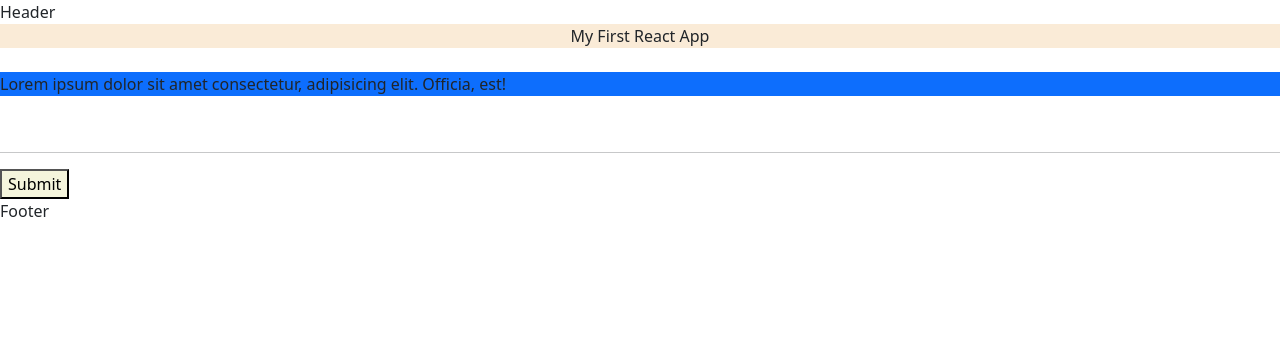
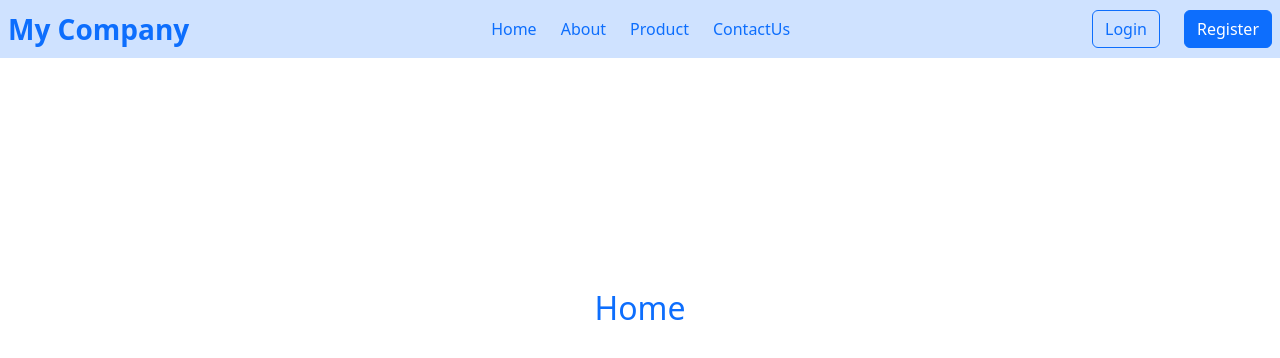
Before and after one commit to Ayush2004-web/Frontend, a React (Vite) app in the folder MyFirstReactApp/: page / in a window 1280 px wide. Shown: the top 358 px of the page. Built offline with nearby package versions, Linux system fonts and the light colour scheme.

Commit message:
New Topic React-Router-Dom , and made an header with the help of this topic

```diff
--- a/MyFirstReactApp/package.json
+++ b/MyFirstReactApp/package.json
@@ -12,7 +12,8 @@
   "dependencies": {
     "bootstrap": "^5.3.8",
     "react": "^19.2.6",
-    "react-dom": "^19.2.6"
+    "react-dom": "^19.2.6",
+    "react-router-dom": "^7.16.0"
   },
   "devDependencies": {
     "@eslint/js": "^10.0.1",
--- a/MyFirstReactApp/src/App.jsx
+++ b/MyFirstReactApp/src/App.jsx
@@ -1,20 +1,34 @@
 import React from "react";
 import Header from "./components/Header";
 import Footer from "./components/Footer";
+import Home from "./Pages/Home"
+import About from "./Pages/About"
+import ContactUs from "./Pages/ContactUs"
+import Product from "./Pages/Product"
+import Login from "./Pages/LogIn"
+import Registration from "./Pages/Registeration"
+
+import { BrowserRouter , Routes , Route } from "react-router-dom";
+import LogIn from "./Pages/LogIn";
 
 function App() {
   return (
     <>
-    <Header/>
-      <div id="AB">My First React App </div>
-      <br />
-     <p className="bg-primary">
-     Lorem ipsum dolor sit amet consectetur, adipisicing elit. Officia, est!
-     </p>
-      <br />
-      <hr />
-      <button type="submit" id="A" className="d-flex justify-content-center align-middle">Submit</button>
-      <Footer/>
+    <BrowserRouter>
+     <Header/>
+
+     <Routes>
+      <Route path="/" element={<Home/>}/>
+      <Route path="/about" element={<About/>}/>
+      <Route path="/product" element={<Product/>}/>
+      <Route path="/contact-us" element={<ContactUs/>}/>
+      <Route path="/login" element={<LogIn/>}/>
+      <Route path="/register" element={<Registration/>}/>
+     </Routes>
+
+
+
+    </BrowserRouter>
     </>
   );
 }
--- /dev/null
+++ b/MyFirstReactApp/src/Pages/About.jsx
@@ -0,0 +1,11 @@
+function About(){
+    return (
+        <>
+        <div className="container d-flex justify-content-center align-items-center">
+            <span className=" text-primary fs-2">About</span>
+        </div>
+        </>
+    )
+}
+
+export default About ;
--- /dev/null
+++ b/MyFirstReactApp/src/Pages/ContactUs.jsx
@@ -0,0 +1,11 @@
+function ContactUs(){
+    return (
+        <>
+        <div className="container d-flex justify-content-center align-items-center">
+            <span className=" text-primary fs-2">Contact Us</span>
+        </div>
+        </>
+    )
+}
+
+export default ContactUs ;
--- /dev/null
+++ b/MyFirstReactApp/src/Pages/Home.jsx
@@ -0,0 +1,11 @@
+function Home(){
+    return (
+        <>
+        <div className="container d-flex justify-content-center align-items-center">
+            <span className=" text-primary fs-2">Home</span>
+        </div>
+        </>
+    )
+}
+
+export default Home ;
--- /dev/null
+++ b/MyFirstReactApp/src/Pages/LogIn.jsx
@@ -0,0 +1,11 @@
+function LogIn(){
+    return (
+        <>
+        <div className="container d-flex justify-content-center align-items-center">
+            <span className=" text-primary fs-2">Log in</span>
+        </div>
+        </>
+    )
+}
+
+export default LogIn ;
--- /dev/null
+++ b/MyFirstReactApp/src/Pages/Product.jsx
@@ -0,0 +1,11 @@
+function Product(){
+    return (
+        <>
+        <div className="container d-flex justify-content-center align-items-center">
+            <span className=" text-primary fs-2">Product</span>
+        </div>
+        </>
+    )
+}
+
+export default Product ;
--- /dev/null
+++ b/MyFirstReactApp/src/Pages/Registeration.jsx
@@ -0,0 +1,11 @@
+function Registeration(){
+    return (
+        <>
+        <div className="container d-flex justify-content-center align-items-center">
+            <span className=" text-primary fs-2">Registration</span>
+        </div>
+        </>
+    )
+}
+
+export default Registeration ;
--- a/MyFirstReactApp/src/components/Header.jsx
+++ b/MyFirstReactApp/src/components/Header.jsx
@@ -1,7 +1,27 @@
+import {Link} from "react-router-dom";
+
 function Header (){
     return (
     <>
-    <div>Header</div>
+    <div className="bg-primary-subtle p-2  d-flex justify-content-between align-items-center">
+    <div className="text-primary fs-3 fw-bold">My Company</div>
+
+    <div className="d-flex gap-4">
+        <Link to = {"/"}>Home</Link>
+        <Link to = {"/about"}>About</Link>
+        <Link to = {"/product"}>Product</Link>
+        <Link to = {"/contact-us"}>ContactUs</Link>
+    </div>
+
+    <div className="d-flex gap-4">
+        <Link to = {"/login"}>
+        <button className="btn btn-outline-primary">Login</button>
+        </Link>
+        <Link to={"/register"}>
+        <button className="btn btn-primary">Register</button>
+        </Link>
+    </div>
+    </div>
     </>
     );
 }
--- a/MyFirstReactApp/src/index.css
+++ b/MyFirstReactApp/src/index.css
@@ -1,10 +1,11 @@
- #AB{
-  background-color: antiquewhite;
-  display: flex;
-  justify-content: center;
- }
+a{
+    text-decoration: none !important;
+}
 
- #A{
-  background-color: beige;
-  color: black;
-   }
+a:hover{
+    text-decoration: underline !important;
+}
+
+.container{
+    height: 500px;
+}
```
Also changed, not shown: 1 other file (tests, documents, lock files or other folders).
